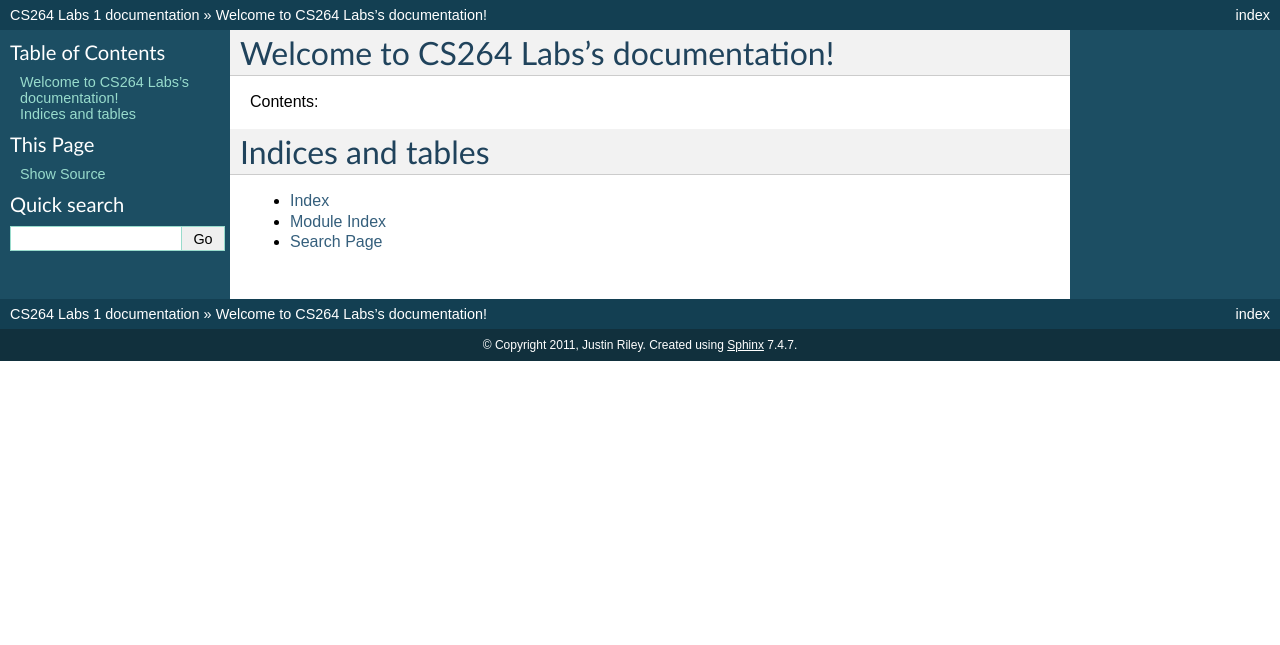
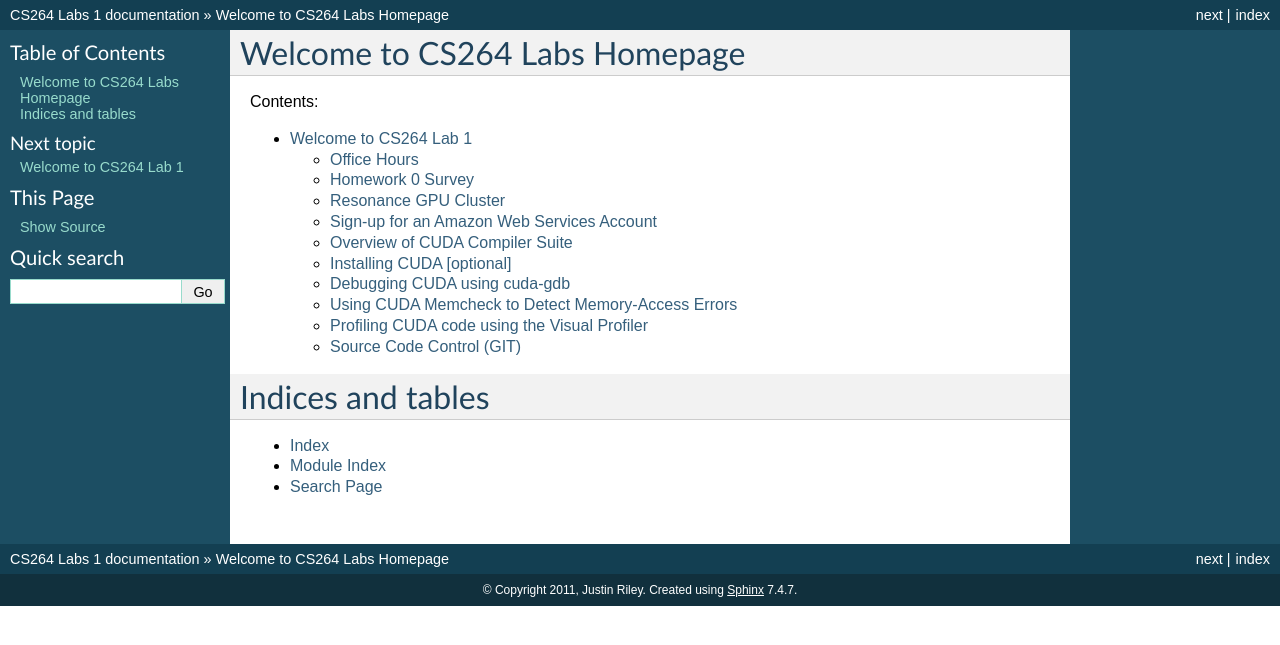
Before and after one commit to jtriley/cs264labs, a Sphinx documentation site: the page built from source/index.rst, in a window 1280 px wide. Shown: the top 645 px of the page. Built offline with Sphinx 7.4.7, drawn with Linux system fonts in a browser that asks for light colours; some of the changed lines change nothing that is shown.

Commit message:
add lab1 presentation

```diff
--- a/source/index.rst
+++ b/source/index.rst
@@ -3,13 +3,16 @@
    You can adapt this file completely to your liking, but it should at least
    contain the root `toctree` directive.
 
-Welcome to CS264 Labs's documentation!
-======================================
+Welcome to CS264 Labs Homepage
+==============================
 
 Contents:
 
 .. toctree::
    :maxdepth: 2
+
+   lab1.rst
+
 
 Indices and tables
 ==================
--- /dev/null
+++ b/source/lab1.rst
@@ -0,0 +1,359 @@
+Welcome to CS264 Lab 1
+======================
+
+Justin Riley (staff 'at' cs264 'dot' org)
+
+Software Tools for Academics and Researchers
+
+Office of Educational Innovation and Technology
+
+Massachusetts Institute of Technology
+
+Office Hours
+------------
+
+**Date/Time**: Fridays 3:00pm - 5:00pm
+
+**Location**: NE-48-308, 77 Massachusetts Ave, Cambridge, MA 02139
+
+Homework 0 Survey
+-----------------
+As part of homework 0 you are responsible for setting up all of the necessary user accounts in order to fully take advantage of the class. In order to fully complete homework 0 you *must* fill out the `homework 0 survey <http://www.cs264.org/homeworks/homeworks/hw0.php>`_. The survey will be at the very bottom of Homework 0.
+
+Resonance GPU Cluster
+---------------------
+If you have not done so already you will need to create a SEAS account and request access to the resonance GPU cluster at Harvard. If you have issues with this please send an email to ircshelp@seas.harvard.edu. If you've just requested an account please wait at least a day before contacting the IRCS IT staff.
+
+Once you have access to resonance, please use the `SSH Access to SEAS Hosts <http://ircs.seas.harvard.edu/display/USERDOCS/SSH+Access+to+SEAS+Hosts>`_ guide to create an SSH key and add your new key to your ~/.authorized_keys file on resonance.
+
+Sign-up for an Amazon Web Services Account
+------------------------------------------
+**NOTE**: You will need a personal credit card in order to sign up for an Amazon Web Services Account.
+
+To sign up for an Amazon Web Services account:
+
+1. Sign up for AWS using either your existing Amazon account (if you have one) or by creating a new separate AWS account
+2. After you've created your AWS account sign up for the EC2 web service. Use your AWS account email and password when prompted. Signing up for EC2 will automatically add you to the S3 web service which is required by EC2.
+3. Next to obtain your AWS user ID navigate to your "Security Credentials" page.
+4. Scroll down to the bottom of the page and look for the "Account Identifiers" section. You should see your "AWS Account ID". Please save your AWS account id somewhere safe.
+5. After you've retrieved your AWS account ID please complete the HW0 survey in order to receive your $200 worth of credit offered by Amazon for the course.
+
+In order to familiarize yourself with the Amazon Web Services console please follow the instructions in Homework 0 to create a new SSH key for Amazon EC2.
+
+Overview of CUDA Compiler Suite
+-------------------------------
+The CUDA compiler suite consists of the following core tools:
+
+ - CUDA Compiler (nvcc) - converts your CUDA code to binary form
+ - CUDA Debugger (cuda-gdb) - allows you to "pause" and inspect your code while it's executing
+ - CUDA Memcheck (cuda-memcheck) - detects and reports memory access errors in your code
+ - CUDA Visual Profiler (computeprof) - used to measure performance and find potential opportunities for optimization
+ - and more...
+
+Installing CUDA [optional]
+--------------------------
+You will be able to develop your code on the SEAS GPU cluster (resonance) or at the 53 Church St. computing labs, so no specific hardware is required for the course.
+
+However, if you want to run your CUDA code on your own machine here's what you will need:
+
+ * A (fairly) recent NVIDIA graphics card (see `here <http://www.nvidia.com/object/cuda_gpus.html>`_ for a list of supported devices).
+ * CUDA 3.2 Toolkit
+ * CUDA 3.2 SDK
+
+You will need to `download CUDA 3.2 Toolkit/SDK <http://developer.nvidia.com/object/cuda_3_2_downloads.html>`_ for your OS and follow the install instructions provided by NVIDIA.
+
+Debugging CUDA using cuda-gdb
+-----------------------------
+When you're developing CUDA code there will be bugs and errors that can be difficult to figure out just by compiling and running the code alone. This is especially true when the problem lies within the GPU kernel itself. This is because a GPU kernel runs exclusively on the GPU and on a GPU "print statements" have no meaning or effect. Fortunately the CUDA toolkit comes with a CUDA debugger that allows you to "step" through your code and inspect local variables both in CPU code and within your GPU kernel(s). The debugger also allows you to switch to different threads on the GPU and inspect the local variable stack of a given GPU thread.
+
+In order to debug CUDA you must compile your code with the debug flags enabled. For example:
+
+.. code-block:: none
+
+        nvcc -g -G mycudacode.cu -o mycudacode
+
+The -g flag means compile the CPU portion of the code with debugging enabled. The -G flag means compile the GPU portion of the code with debugging enabled. These options are needed so that you can debug your code on both the CPU and GPU.
+
+Let's try compiling the example.cu code included with HW0 on the resonance GPU cluster with the debug flags enabled:
+
+.. code-block:: none
+
+        nvcc example.cu -o example -I$CUDASDK_HOME/C/common/inc -L$CUDASDK_HOME/C/lib -lcutil_x86_64
+
+This will create an executable or "binary" called example in the current directory.
+
+Now that we've compiled the example CUDA code from Homework 0 we'll now use cuda-gdb to debug our code. Before we start here's a list of all the commands we'll use and some brief descriptions:
+
+1. breakpoint (b) - set a "breakpoint" at key places in the code. the argument can either be a method name or line number
+2. run (r) - run your application within the debugger. this must executed before the rest of these commands can be used.
+3. next (n) - move to the next line of code
+4. continue (c) - continue to the next breakpoint or until program ends
+5. backtrace (bt) - shows you where you are in the code
+6. thread - lists the current CPU thread
+7. cuda thread - lists the current active GPU threads (if any)
+8. cuda kernel - lists the currently active GPU kernels and also allows you to switch 'focus' to a given GPU thread.
+
+These commands are used throughout the following example.
+
+Next we run the example code using the CUDA debugger. To do this we use the "cuda-gdb" command:
+
+.. code-block:: none
+
+        cuda-gdb --args example -string="tester"
+        NVIDIA (R) CUDA Debugger
+        3.2 release
+        Portions Copyright (C) 2008-2010 NVIDIA Corporation
+        GNU gdb 6.6
+        Copyright (C) 2006 Free Software Foundation, Inc.
+        GDB is free software, covered by the GNU General Public License, and you are
+        welcome to change it and/or distribute copies of it under certain conditions.
+        Type "show copying" to see the conditions.
+        There is absolutely no warranty for GDB.  Type "show warranty" for details.
+        This GDB was configured as "x86_64-unknown-linux-gnu"...
+        Using host libthread_db library "/lib64/libthread_db.so.1".
+
+This will bring you to a cuda-gdb prompt:
+
+.. code-block:: none
+
+        (cuda-gdb)
+
+Next let's add some breakpoints. Breakpoints define places in the code to stop execution and allow the debugger to inspect the current state of threads and variables. In the example file we have main, mangleCPU, and mangleGPU methods. We will add a breakpoint at each method and run through 'stepping' through each line of these methods and inspecting local/global variables on different GPU threads. To set a breakpoint at each of these methods:
+
+.. code-block:: none
+
+        (cuda-gdb) b main
+        Breakpoint 1 at 0x4053fa: file example.cu, line 43.
+        (cuda-gdb) b mangleCPU
+        Breakpoint 2 at 0x403f1e: file example.cu, line 105.
+        (cuda-gdb) b mangleGPU
+        Breakpoint 3 at 0x4041fb: file example.cu, line 98.
+
+Now that we have the breakpoints set, the debugger will stop at each method and allow us to inspect the method's local variables. In order to reach a breakpoint we must first run the code:
+
+.. code-block:: none
+
+        (cuda-gdb) r
+        Starting program: /home/jtriley/cudadb/example -string=tester
+        [Thread debugging using libthread_db enabled]
+        [New process 1072]
+        [New Thread 47173892559264 (LWP 1072)]
+        [Switching to Thread 47173892559264 (LWP 1072)]
+
+        Breakpoint 1, main (argc=2, argv=0x7fff3f6d5448) at example.cu:43
+        43      CUT_DEVICE_INIT(argc,argv);
+
+
+Once the program starts it will run until a breakpoint is reached. In the above output we see that we're at Breakpoint 1 which stops at the main() method in our example.cu code. At this point let's inspect the CPU and GPU threads:
+
+.. code-block:: none
+
+        (cuda-gdb) thread
+        [Current thread is 2 (Thread 47173892559264 (LWP 1072))]
+        (cuda-gdb) cuda thread
+        No CUDA kernel is currently running.
+
+Here the "thread" command displays information on the current CPU thread and "cuda thread" shows the current CUDA thread we're inspecting. Since we haven't yet reached the mangleGPU kernel breakpoint the command "cuda thread" just prints a message that no CUDA kernel is running.
+
+For now let's skip past the main method and move to the mangleGPU method. We can allow the code to continue running until the next breakpoint using:
+
+.. code-block:: none
+
+        (cuda-gdb) c
+        Continuing.
+        Using device 0: Tesla T10 Processor
+        [Launch of CUDA Kernel 0 (mangleGPU) on Device 0]
+        [Switching to CUDA Kernel 0 (<<<(0,0),(0,0,0)>>>)]
+
+        Breakpoint 3, mangleGPU<<<(1,1),(6,1,1)>>> (instr=0x100000 <Address 0x100000 out of bounds>, outstr=0x100100 <Address 0x100100 out of bounds>, len=6, x=1295995981)
+            at example.cu:99
+        99      int i = blockIdx.x * blockDim.x + threadIdx.x;
+
+Now we see that we're at the third breakpoint: mangleGPU. Notice that we did not first go to Breakpoint 2 (mangleCPU). This is because the order that the breakpoints will occur depends on what gets executed first by the running program. In this case mangleGPU is called before mangleCPU so the mangleGPU breakpoint occurs first.
+
+Now that we're at the mangleGPU breakpoint, you'll notice that the "cuda thread" command now lists a CUDA kernel thread. Let's switch 'focus' to that thread:
+
+.. code-block:: none
+
+        (cuda-gdb) cuda thread
+        [Current CUDA kernel 0 (thread (0,0,0))]
+        (cuda-gdb) cuda kernel 0
+        [Switching to CUDA Kernel 0 (<<<(0,0),(0,0,0)>>>)]
+        99      int i = blockIdx.x * blockDim.x + threadIdx.x;
+
+Next we'll inspect some local variables on the GPU (blockIdx, threadIdx):
+
+.. code-block:: none
+
+        (cuda-gdb) p blockIdx
+        $2 = {x = 0, y = 0}
+        (cuda-gdb) p threadIdx
+        $3 = {x = 0, y = 0, z = 0}
+        (cuda-gdb) p i
+        warning: Variable is not live at this point. Returning garbage value.
+
+Notice that we can't yet access the integer "i" that gets created in the first line of the kernel. This is because we haven't yet stepped past this line. Let's step past:
+
+.. code-block:: none
+
+        (cuda-gdb) n
+        100     MANGLE(instr,outstr,i,len,x);
+
+Now that we're at the next line after 'i' has been defined in the kernel we can inspect the value of 'i':
+
+.. code-block:: none
+
+        (cuda-gdb) p i
+        $4 = 0
+
+Similarly we can switch to other GPU threads and check their value for 'i':
+
+.. code-block:: none
+
+        (cuda-gdb) cuda thread 1
+        [Switching to CUDA Kernel 0 (device 0, sm 0, warp 0, lane 1, grid 1, block (0,0), thread (1,0,0))]
+        100     MANGLE(instr,outstr,i,len,x);
+        (cuda-gdb) p i
+        $5 = 1
+        (cuda-gdb) cuda thread 2
+        [Switching to CUDA Kernel 0 (device 0, sm 0, warp 0, lane 2, grid 1, block (0,0), thread (2,0,0))]
+        100     MANGLE(instr,outstr,i,len,x);
+        (cuda-gdb) p i
+        $6 = 2
+
+After you're done inspecting "i" across GPU threads let's continue on to the next breakpoint:
+
+.. code-block:: none
+
+        (cuda-gdb) c
+        Continuing.
+        [Termination of CUDA Kernel 0 (mangleGPU) on Device 0]
+        [Switching to Thread 47173892559264 (LWP 1072)]
+
+        Breakpoint 2, mangleCPU (instr=0xaf2d3e0 "tester", outstr=0xafa8700 " \206\n", len=6, x=1295995981) at example.cu:105
+        105     for(int i=0; i<len; i++)
+
+We're now at Breakpoint 2 (mangleCPU) which means we're now back on a CPU thread and there is no longer an active GPU thread. You can verify this:
+
+.. code-block:: none
+
+        (cuda-gdb) thread
+        [Current thread is 2 (Thread 47173892559264 (LWP 1072))]
+        (cuda-gdb) cuda thread
+        No CUDA kernel is currently running.
+
+We can now step through this function line by line and inspect variables:
+
+.. code-block:: none
+
+        (cuda-gdb) n
+        106         MANGLE(instr,outstr,i,len,x);
+        (cuda-gdb) n
+        105     for(int i=0; i<len; i++)
+        (cuda-gdb) n
+        106         MANGLE(instr,outstr,i,len,x);
+        (cuda-gdb) n
+        105     for(int i=0; i<len; i++)
+        (cuda-gdb) p i
+        $7 = 1
+        (cuda-gdb) n
+        106         MANGLE(instr,outstr,i,len,x);
+        (cuda-gdb) n
+        105     for(int i=0; i<len; i++)
+        (cuda-gdb) print i
+        $8 = 2
+
+Now that we're done inspecting the code, let's exit the debugger. We can either continue and let the program finish executing or just type quit at the next command prompt:
+
+.. code-block:: none
+
+        (cuda-gdb) continue
+        Continuing.
+        Current date/time: (1295995981) Tue Jan 25 17:53:01 2011
+        Input string:      tester
+        CPU result:        teetet
+        GPU result:        teetet
+
+        Program exited normally.
+        (cuda-gdb) quit
+
+For more info on how to use the CUDA debugger please consult the cuda-gdb user manual.
+
+Using CUDA Memcheck to Detect Memory-Access Errors
+--------------------------------------------------
+The CUDA memcheck tool helps to detect errors in your code related to memory-access issues. There are two ways to use the CUDA memcheck utility. You can use the cuda-memcheck command line tool to simply run your code and report the errors it finds:
+
+.. code-block:: none
+
+    cuda-memcheck example -string='hi there class'
+
+    ========= CUDA-MEMCHECK
+    Using device 0: Tesla T10 Processor
+    Current date/time: (1296164555) Thu Jan 27 16:42:35 2011
+    Input string:      hi there class
+    CPU result:        sishtiitetst c
+    GPU result:        sishtiitetst c
+    ========= ERROR SUMMARY: 0 errors
+
+This approach will simply print out any errors it found. In this case since the example.cu code included in Homework 0 does not have any memory errors the number of errors reported is 0.
+
+Another option is to use the memcheck utility within the CUDA debugger. This has the advantage that when a memory-access error is detected cuda-gdb will immediately drop you to a shell and allow you to inspect the state of the world. This approach is a bit more complicated given that you have to launch and manage the debugger but it can be extremely powerful when fixing those hard to find bugs.
+
+.. code-block:: none
+
+    (cuda-gdb) set cuda memcheck on
+    (cuda-gdb) r
+    Starting program: memcheck_demo
+    [Thread debugging using libthread_db enabled]
+    [New process 23653]
+    Running unaligned_kernel
+    [New Thread 140415864006416 (LWP 23653)]
+    [Launch of CUDA Kernel 0 on Device 0]
+
+    Program received signal CUDA_EXCEPTION_1, Lane Illegal Address.
+    [Switching to CUDA Kernel 0 (<<<(0,0),(0,0,0)>>>)]
+    0x0000000000992e68 in unaligned_kernel <<<(1,1),(1,1,1)>>> () at
+    memcheck_demo.cu:5
+    5
+    *(int*) ((char*)&x + 1) = 42;
+    (cuda-gdb) p &x
+    $1 = (@global int *) 0x42c00
+
+    (cuda-gdb) c
+    Continuing.
+    Program terminated with signal CUDA_EXCEPTION_1, Lane Illegal Address.
+    The program no longer exists.
+    (cuda-gdb)
+
+The above output is from the code included in the `cuda-memcheck user manual <http://people.maths.ox.ac.uk/gilesm/cuda/doc/cuda-memcheck.pdf>`_. This code purposefully makes misaligned and out of bound memory accesses in order to demonstrate the behavior within cuda-gdb.
+
+Profiling CUDA code using the Visual Profiler
+---------------------------------------------
+The CUDA profiler
+
+
+ * Launch the CUDA visual profiler using the "computeprof" command
+ * In the dialog that comes up press the "Profile application" button in the "Session" pane.
+ * In the next dialog that comes up type in the full path to your compiled CUDA program in the "Launch" text area.
+ * Provide any arguments to your program in the "Arguments" text area. Leave this blank if your code doesn't take any arguments.
+ * Make sure the "Enable profiling at application launch" and "CUDA API Trace" settings are checked
+ * Press the "Launch" button at the bottom of the dialog to begin profiling.
+
+The profiler will now run and analyze your code execution times, memory usage patterns, etc for each function in your code. When it's finished it will display these stats in an excel spreadsheet-like fashion. You can also plot any given column of data for each method by right-clicking the column and selecting "Column plot". This is useful in determining which functions are your bottlenecks and might need fixing or refactoring.
+
+For more info on how to use the CUDA debugger please consult the `CUDA visual profiler user manual <http://developer.download.nvidia.com/compute/cuda/3_2_prod/toolkit/docs/VisualProfiler/Compute_Visual_Profiler_User_Guide.pdf>`_.
+
+Source Code Control (GIT)
+-------------------------
+There is a git server setup by SEAS for this course that is available to you while you develop the solutions to the homework problems and for your final projects. Time permitting, let's take a quick look at using git for simple version control.
+
+ * One of the most used distributed version control systems
+ * Originally written by Linus Torvalds for supporting Linux Kernel development
+ * Available in most free software distributions
+ * Available for many operating systems (including Linux/Mac/Windows)
+ * Forges based on it available: Github, Gitorious, etc.
+
+**Links:**
+ * GIT Homepage (http://git-scm.com/)
+ * Mac GIT Client (http://code.google.com/p/git-osx-installer/)
+ * Windows GIT Client (http://code.google.com/p/msysgit/)
```
